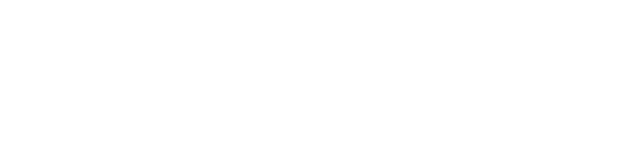
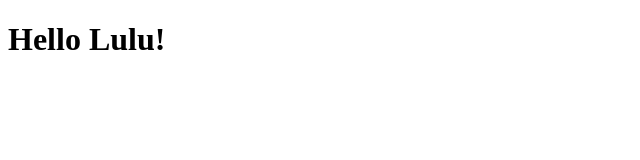
Before and after one commit to j-arseneau/content_nausea, a plain HTML site: page index.html in a window 1280 px wide. Shown: the whole page, without its empty margins (0-640 px from the left). Drawn offline with Linux system fonts and the light colour scheme.

Commit message:
write hello

```diff
--- a/index.html
+++ b/index.html
@@ -3,4 +3,7 @@
   <head>
     <title>J Blog</title>
   </head>
+  <body>
+    <h1>Hello Lulu!</h1>
+  </body>
 </html>
```
